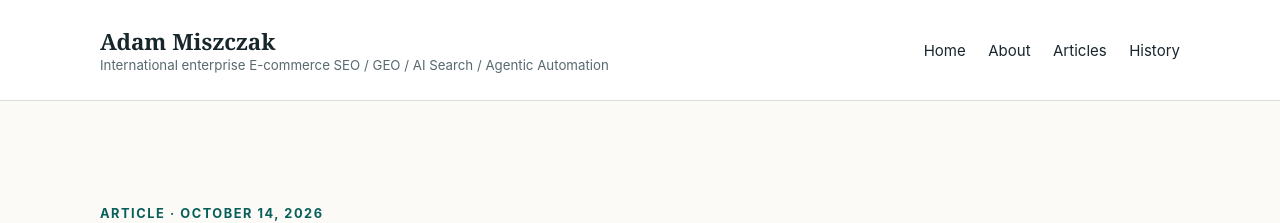
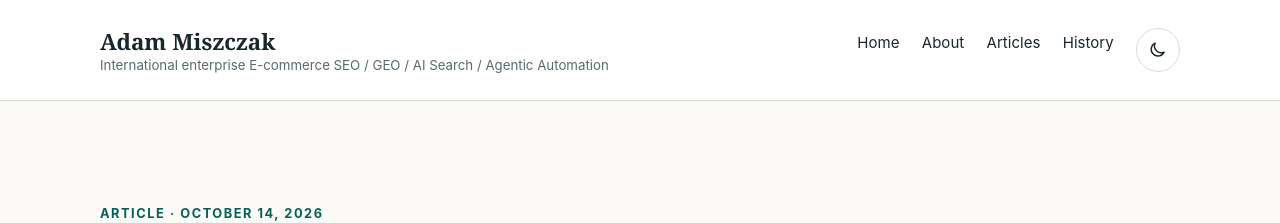
Before and after one commit to Adammiszczak/Adammiszczak.github.io, a Jekyll site: the page built from _posts/2026-10-14-openai-chatgpt-product-feeds-seo-geo.md, in a window 1280 px wide. Shown: the top 223 px of the page. Built offline with Jekyll 4.4.1, drawn with Linux system fonts in a browser that asks for light colours.

Commit message:
Add switch - dark/light mode

```diff
--- a/_layouts/default.html
+++ b/_layouts/default.html
@@ -3,7 +3,15 @@
 <head>
   <meta charset="utf-8">
   <meta name="viewport" content="width=device-width, initial-scale=1">
-  <meta name="color-scheme" content="light">
+  <meta name="color-scheme" content="light dark">
+  <script>
+    (() => {
+      let theme = null;
+      try { theme = localStorage.getItem('site-theme'); } catch (error) {}
+      if (theme !== 'light' && theme !== 'dark') theme = 'light';
+      document.documentElement.dataset.theme = theme;
+    })();
+  </script>
   <link rel="stylesheet" href="{{ '/assets/css/main.css' | relative_url }}">
   {% feed_meta %}
   {% seo %}
@@ -21,6 +29,10 @@
           {% for item in site.data.menu-nav %}
           <li><a href="{{ item.url | relative_url }}"{% if page.url == item.url %} aria-current="page"{% endif %}>{{ item.title | escape }}</a></li>
           {% endfor %}
+          <li><button class="theme-toggle" type="button" data-theme-toggle aria-label="Switch to dark mode" aria-pressed="false">
+            <svg class="theme-toggle-icon theme-toggle-icon-sun" viewBox="0 0 24 24" aria-hidden="true" focusable="false"><circle cx="12" cy="12" r="4"></circle><path d="M12 2v2m0 16v2M4.93 4.93l1.42 1.42m11.3 11.3 1.42 1.42M2 12h2m16 0h2M4.93 19.07l1.42-1.42m11.3-11.3 1.42-1.42"></path></svg>
+            <svg class="theme-toggle-icon theme-toggle-icon-moon" viewBox="0 0 24 24" aria-hidden="true" focusable="false"><path d="M20.2 15.1A8.5 8.5 0 0 1 8.9 3.8 8.5 8.5 0 1 0 20.2 15.1Z"></path></svg>
+          </button></li>
         </ul>
       </nav>
     </div>
@@ -45,9 +57,14 @@
         <a href="{{ '/sitemap/' | relative_url }}">HTML sitemap</a>
         <a href="https://www.linkedin.com/in/adam-miszczak/">LinkedIn</a>
         <a href="https://substack.com/@adammiszczak">Substack</a>
+        <button class="theme-toggle" type="button" data-theme-toggle aria-label="Switch to dark mode" aria-pressed="false">
+          <svg class="theme-toggle-icon theme-toggle-icon-sun" viewBox="0 0 24 24" aria-hidden="true" focusable="false"><circle cx="12" cy="12" r="4"></circle><path d="M12 2v2m0 16v2M4.93 4.93l1.42 1.42m11.3 11.3 1.42 1.42M2 12h2m16 0h2M4.93 19.07l1.42-1.42m11.3-11.3 1.42-1.42"></path></svg>
+          <svg class="theme-toggle-icon theme-toggle-icon-moon" viewBox="0 0 24 24" aria-hidden="true" focusable="false"><path d="M20.2 15.1A8.5 8.5 0 0 1 8.9 3.8 8.5 8.5 0 1 0 20.2 15.1Z"></path></svg>
+        </button>
       </nav>
       <p class="copyright">© {{ site.time | date: "%Y" }} Adam Miszczak</p>
     </div>
   </footer>
+  <script src="{{ '/assets/js/theme.js' | relative_url }}" defer></script>
 </body>
 </html>
--- a/assets/css/main.scss
+++ b/assets/css/main.scss
@@ -11,11 +11,28 @@
   --accent: #075f59;
   --accent-dark: #064943;
   --accent-soft: #e8f2ef;
+  --body-copy: #34474b;
+  --footer: #f2f3ef;
+  --focus: #d18c35;
   --serif: Georgia, "Times New Roman", serif;
   --sans: Inter, ui-sans-serif, system-ui, -apple-system, BlinkMacSystemFont, "Segoe UI", sans-serif;
 }
 
-html { scroll-behavior: smooth; }
+html { scroll-behavior: smooth; color-scheme: light; }
+html[data-theme="dark"] {
+  color-scheme: dark;
+  --ink: #e5eceb;
+  --muted: #a8b8b7;
+  --paper: #111918;
+  --surface: #192321;
+  --line: #344340;
+  --accent: #83d2c4;
+  --accent-dark: #b0e6dc;
+  --accent-soft: #243a35;
+  --body-copy: #c0cecb;
+  --footer: #151f1d;
+  --focus: #f0bd6b;
+}
 body {
   margin: 0;
   background: var(--paper);
@@ -26,7 +43,7 @@ body {
 }
 a { color: var(--accent); text-decoration-thickness: .08em; text-underline-offset: .18em; }
 a:hover { color: var(--accent-dark); }
-a:focus-visible { outline: 3px solid #d18c35; outline-offset: 3px; }
+a:focus-visible, button:focus-visible { outline: 3px solid var(--focus); outline-offset: 3px; }
 .skip-link {
   position: absolute; left: -9999px; top: 1rem; z-index: 10;
   background: var(--surface); padding: .7rem 1rem;
@@ -48,14 +65,26 @@ margin-inline: auto;
 .site-nav { display: flex; flex-wrap: wrap; gap: .4rem 1.4rem; list-style: none; padding: 0; margin: 0; }
 .site-nav a { color: var(--ink); font-size: .94rem; text-decoration: none; }
 .site-nav a[aria-current="page"] { color: var(--accent); font-weight: 700; }
+.theme-toggle {
+  display: inline-grid; place-items: center; flex: 0 0 auto;
+  width: 44px; height: 44px; padding: 0;
+  border: 1px solid var(--line); border-radius: 999px;
+  background: var(--surface); color: var(--ink); cursor: pointer;
+  touch-action: manipulation;
+}
+.theme-toggle:hover { border-color: var(--accent); color: var(--accent); }
+.theme-toggle-icon { width: 1.2rem; height: 1.2rem; fill: none; stroke: currentColor; stroke-linecap: round; stroke-linejoin: round; stroke-width: 1.8; }
+.theme-toggle-icon-sun { display: none; }
+html[data-theme="dark"] .theme-toggle-icon-sun { display: block; }
+html[data-theme="dark"] .theme-toggle-icon-moon { display: none; }
 .site-main { min-height: 65vh; padding-block: clamp(3rem, 8vw, 6.5rem); }
 .site-main h1, .page-heading h1 { max-width: 900px; margin: 0 0 1.3rem; font: 700 clamp(2.6rem, 7vw, 5.25rem)/1.07 var(--serif); letter-spacing: -.04em; }
 .site-main h2 { margin-top: 3.5rem; font: 700 clamp(1.6rem, 4vw, 2.2rem)/1.2 var(--serif); }
 .site-main h2:first-of-type { margin-top: 3rem; }
-.site-main > p:first-of-type { max-width: 820px; font-size: 1.2rem; color: #34474b; }
+.site-main > p:first-of-type { max-width: 820px; font-size: 1.2rem; color: var(--body-copy); }
 .eyebrow { margin: 0 0 .8rem; color: var(--accent); font-size: .8rem; font-weight: 750; letter-spacing: .12em; text-transform: uppercase; }
 .page-heading { margin-bottom: 2.2rem; }
-.lede { max-width: 780px; color: #34474b; font-size: 1.2rem; }
+.lede { max-width: 780px; color: var(--body-copy); font-size: 1.2rem; }
 .post-meta, .copyright { color: var(--muted); font-size: .9rem; }
 .prose { max-width: 760px; }
 .prose img, .article-hero-image img { max-width: 100%; height: auto; }
@@ -79,11 +108,12 @@ margin-inline: auto;
 .post-connect { max-width: 760px; margin-top: 4rem; padding: 1.4rem 1.6rem; border-left: 4px solid var(--accent); background: var(--accent-soft); }
 .post-connect h2 { margin: 0; font: 700 1.3rem var(--serif); }
 .post-connect p { margin-bottom: 0; }
-.site-footer { border-top: 1px solid var(--line); background: #f2f3ef; }
+.site-footer { border-top: 1px solid var(--line); background: var(--footer); }
 .site-footer-inner { display: grid; grid-template-columns: 1fr auto; gap: 1.2rem 2rem; align-items: center; padding-block: 2rem; }
 .site-footer-inner p { margin: 0; }
 .site-footer nav { display: flex; flex-wrap: wrap; gap: .7rem 1.2rem; }
 .site-footer nav a { font-size: .92rem; }
+.site-footer nav .theme-toggle { margin-inline-start: .25rem; }
 .copyright { grid-column: 1 / -1; }
 @media (max-width: 700px) {
   body { font-size: 16px; }
@@ -109,7 +139,7 @@ margin-inline: auto;
   font: 700 clamp(2.3rem, 5vw, 4.2rem)/1.08 var(--serif);
   letter-spacing: -.04em;
 }
-.profile-lede { margin: 0 0 1rem; color: #34474b; font-size: 1.2rem; }
+.profile-lede { margin: 0 0 1rem; color: var(--body-copy); font-size: 1.2rem; }
 .profile-supporting { max-width: 650px; color: var(--muted); }
 .profile-photo { justify-self: end; width: 100%; max-width: 420px; margin: 0; }
 .profile-photo img {
--- /dev/null
+++ b/assets/js/theme.js
@@ -0,0 +1,24 @@
+(() => {
+  const root = document.documentElement;
+  const toggles = document.querySelectorAll('[data-theme-toggle]');
+
+  const updateControls = (theme) => {
+    const isDark = theme === 'dark';
+    toggles.forEach((toggle) => {
+      toggle.setAttribute('aria-pressed', String(isDark));
+      toggle.setAttribute('aria-label', `Switch to ${isDark ? 'light' : 'dark'} mode`);
+      toggle.title = `Switch to ${isDark ? 'light' : 'dark'} mode`;
+    });
+  };
+
+  updateControls(root.dataset.theme || 'light');
+
+  toggles.forEach((toggle) => {
+    toggle.addEventListener('click', () => {
+      const theme = root.dataset.theme === 'dark' ? 'light' : 'dark';
+      root.dataset.theme = theme;
+      try { localStorage.setItem('site-theme', theme); } catch (error) {}
+      updateControls(theme);
+    });
+  });
+})();
```
